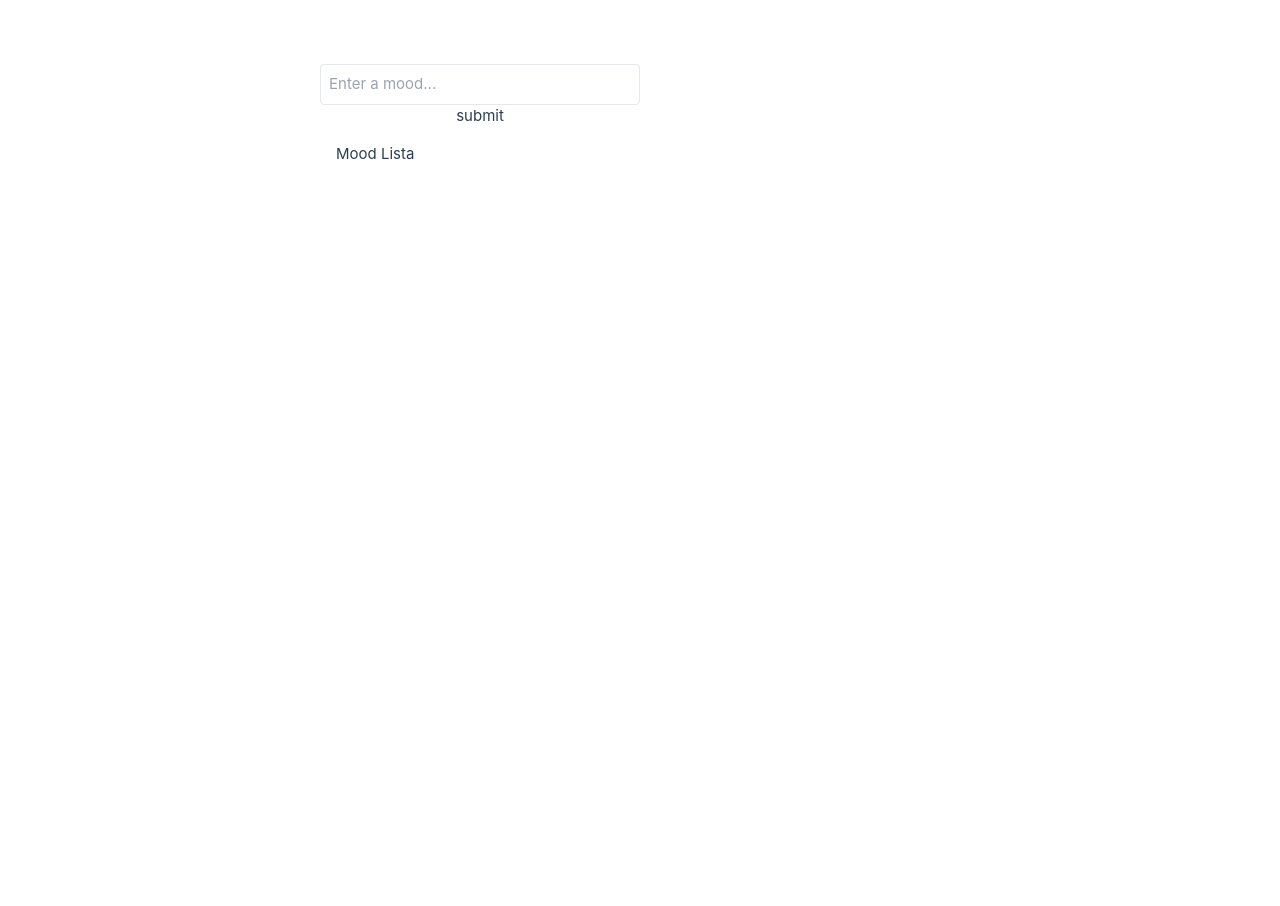
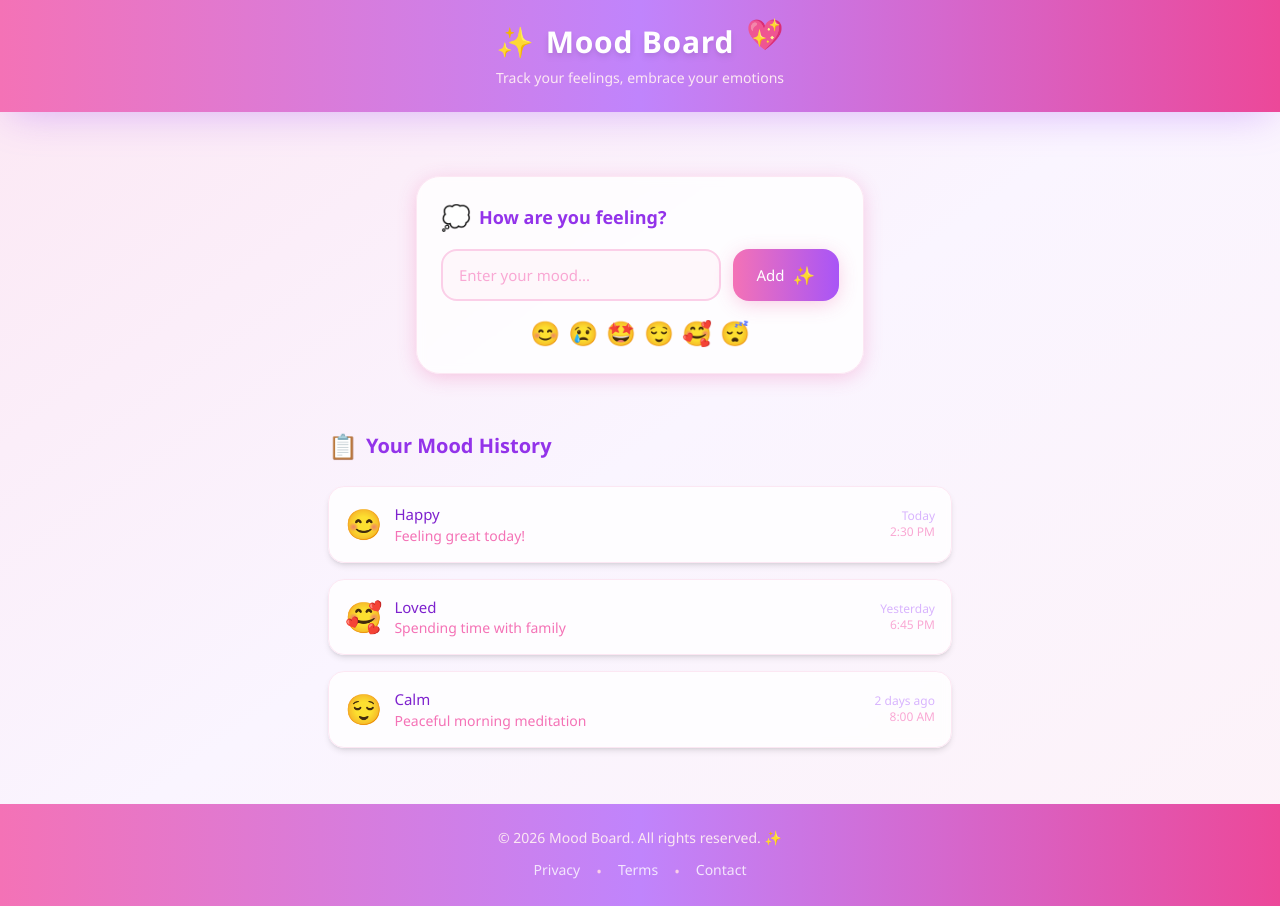
Before and after one commit to ayaosamaramadan/Mood-Board, a Vue app in the folder frontend/: page / in a window 1280 px wide. Before the commit the page ends 800 px from the top, so only its background shows below. Built offline with nearby package versions, Linux system fonts and the light colour scheme.

Commit message:
enhance UI styles

```diff
--- a/frontend/src/assets/main.css
+++ b/frontend/src/assets/main.css
@@ -2,37 +2,48 @@
 @tailwind base;
 @tailwind components;
 @tailwind utilities;
+@import url('https://fonts.googleapis.com/css2?family=Quicksand:wght@400;500;600;700&display=swap');
+
+* {
+  font-family: 'Quicksand', 'Segoe UI', sans-serif;
+}
 
 #app {
-  max-width: 1280px;
-  margin: 0 auto;
-  padding: 2rem;
-  font-weight: normal;
+  min-height: 100vh;
 }
 
-a,
-.green {
-  text-decoration: none;
-  color: hsla(160, 100%, 37%, 1);
-  transition: 0.4s;
-  padding: 3px;
+body {
+  margin: 0;
+  padding: 0;
+  background: linear-gradient(135deg, #fce7f3 0%, #f3e8ff 50%, #fdf2f8 100%);
 }
 
-@media (hover: hover) {
-  a:hover {
-    background-color: hsla(160, 100%, 37%, 0.2);
-  }
+::-webkit-scrollbar {
+  width: 8px;
 }
 
-@media (min-width: 1024px) {
-  body {
-    display: flex;
-    place-items: center;
-  }
+::-webkit-scrollbar-track {
+  background: #fce7f3;
+}
 
-  #app {
-    display: grid;
-    grid-template-columns: 1fr 1fr;
-    padding: 0 2rem;
-  }
+::-webkit-scrollbar-thumb {
+  background: linear-gradient(180deg, #f472b6, #c084fc);
+  border-radius: 10px;
 }
+
+::-webkit-scrollbar-thumb:hover {
+  background: linear-gradient(180deg, #ec4899, #a855f7);
+}
+
+
+* {
+  transition-property: color, background-color, border-color, outline-color, text-decoration-color, fill, stroke, opacity, box-shadow, transform;
+  transition-timing-function: cubic-bezier(0.4, 0, 0.2, 1);
+  transition-duration: 150ms;
+}
+
+
+::selection {
+  background: #f9a8d4;
+  color: #831843;
+}
--- a/frontend/src/components/Home.vue
+++ b/frontend/src/components/Home.vue
@@ -7,10 +7,12 @@ import AppHeader from './Home/AppHeader.vue';
 </script>
 
 <template>
-    <div class="min-h-screen flex flex-col">
+    <div class="min-h-screen flex flex-col bg-gradient-to-br from-pink-100 via-purple-50 to-pink-50">
         <AppHeader />
-        <InputMood />
-        <MoodList />
+        <main class="flex-1 flex flex-col items-center px-4 py-8">
+            <InputMood />
+            <MoodList />
+        </main>
         <AppFooter />
     </div>
 </template>
--- a/frontend/src/components/Home/AppFooter.vue
+++ b/frontend/src/components/Home/AppFooter.vue
@@ -1,10 +1,22 @@
 <script setup>
-
 </script>
 
 <template>
-    <footer class=" text-white p-4 text-center">
-        &copy; 2026 Mood Board. All rights reserved.
+    <footer
+        class="bg-gradient-to-r from-pink-400 via-purple-400 to-pink-500 text-white py-6 px-4 text-center shadow-lg">
+        <div class="max-w-4xl mx-auto">
+
+            <p class="text-pink-100 text-sm">
+                &copy; 2026 Mood Board. All rights reserved. ✨
+            </p>
+            <div class="flex justify-center gap-4 mt-3">
+                <a href="#" class="text-white/80 hover:text-white transition-colors text-sm hover:underline">Privacy</a>
+                <span class="text-pink-200">•</span>
+                <a href="#" class="text-white/80 hover:text-white transition-colors text-sm hover:underline">Terms</a>
+                <span class="text-pink-200">•</span>
+                <a href="#" class="text-white/80 hover:text-white transition-colors text-sm hover:underline">Contact</a>
+            </div>
+        </div>
     </footer>
 </template>
 
--- a/frontend/src/components/Home/AppHeader.vue
+++ b/frontend/src/components/Home/AppHeader.vue
@@ -1,13 +1,18 @@
 <template>
-    <header class="text-white p-4">
-            <h1 class="text-2xl font-bold">Mood Board</h1>
-        </header>
+    <header class="bg-gradient-to-r from-pink-400 via-purple-400 to-pink-500 text-white p-6 shadow-cute-lg">
+        <div class="max-w-4xl mx-auto flex items-center justify-center gap-3">
+            <span class="text-3xl animate-bounce-slow">✨</span>
+            <h1 class="text-3xl font-bold tracking-wide drop-shadow-md">
+                Mood Board
+            </h1>
+            <span class="text-3xl animate-bounce-slow" style="animation-delay: 0.5s">💖</span>
+        </div>
+        <p class="text-center text-pink-100 mt-2 text-sm font-medium">Track your feelings, embrace your emotions</p>
+    </header>
 </template>
 
 <script setup>
-
 </script>
 
 <style lang="scss" scoped>
-
 </style>
--- a/frontend/src/components/Home/InputMood.vue
+++ b/frontend/src/components/Home/InputMood.vue
@@ -1,12 +1,33 @@
 <template>
-   <input type="text" placeholder="Enter a mood..." class="w-full p-2 border rounded" />
-   <button>submit</button>
+    <div class="w-full max-w-md mx-auto mt-8 p-6 bg-white/80 backdrop-blur-sm rounded-3xl shadow-cute border border-pink-100">
+        <div class="flex items-center gap-2 mb-4">
+            <span class="text-2xl">💭</span>
+            <h2 class="text-lg font-semibold text-purple-600">How are you feeling?</h2>
+        </div>
+        <div class="flex gap-3">
+            <input
+                type="text"
+                placeholder="Enter your mood..."
+                class="flex-1 px-4 py-3 border-2 border-pink-200 rounded-2xl focus:border-purple-400 focus:outline-none focus:ring-4 focus:ring-purple-100 transition-all duration-300 placeholder-pink-300 text-purple-700 bg-pink-50/50"
+            />
+            <button class="px-6 py-3 bg-gradient-to-r from-pink-400 to-purple-500 text-white font-semibold rounded-2xl shadow-cute hover:shadow-cute-lg hover:scale-105 active:scale-95 transition-all duration-300 flex items-center gap-2">
+                <span>Add</span>
+                <span class="text-lg">✨</span>
+            </button>
+        </div>
+        <div class="flex justify-center gap-2 mt-4">
+            <button class="text-2xl hover:scale-125 transition-transform duration-200 hover:drop-shadow-lg" title="Happy">😊</button>
+            <button class="text-2xl hover:scale-125 transition-transform duration-200 hover:drop-shadow-lg" title="Sad">😢</button>
+            <button class="text-2xl hover:scale-125 transition-transform duration-200 hover:drop-shadow-lg" title="Excited">🤩</button>
+            <button class="text-2xl hover:scale-125 transition-transform duration-200 hover:drop-shadow-lg" title="Calm">😌</button>
+            <button class="text-2xl hover:scale-125 transition-transform duration-200 hover:drop-shadow-lg" title="Love">🥰</button>
+            <button class="text-2xl hover:scale-125 transition-transform duration-200 hover:drop-shadow-lg" title="Tired">😴</button>
+        </div>
+    </div>
 </template>
 
 <script setup>
-
 </script>
 
 <style lang="scss" scoped>
-
 </style>
--- a/frontend/src/components/Home/MoodList.vue
+++ b/frontend/src/components/Home/MoodList.vue
@@ -1,13 +1,70 @@
 <template>
-     <main class="flex-1 p-4">
-            <p>Mood Lista</p>
-        </main>
+     <main class="w-full max-w-2xl mx-auto mt-8 p-6">
+        <div class="flex items-center gap-2 mb-6">
+            <span class="text-2xl">📋</span>
+            <h2 class="text-xl font-semibold text-purple-600">Your Mood History</h2>
+        </div>
+
+       <div class="grid gap-4">
+            <div class="group p-4 bg-white/80 backdrop-blur-sm rounded-2xl shadow-md hover:shadow-cute transition-all duration-300 border border-pink-100 hover:border-pink-200 hover:-translate-y-1">
+                <div class="flex items-center justify-between">
+                    <div class="flex items-center gap-3">
+                        <span class="text-3xl group-hover:animate-bounce-slow">😊</span>
+                        <div>
+                            <p class="font-medium text-purple-700">Happy</p>
+                            <p class="text-sm text-pink-400">Feeling great today!</p>
+                        </div>
+                    </div>
+                    <div class="text-right">
+                        <p class="text-xs text-purple-300">Today</p>
+                        <p class="text-xs text-pink-300">2:30 PM</p>
+                    </div>
+                </div>
+            </div>
+
+            <div class="group p-4 bg-white/80 backdrop-blur-sm rounded-2xl shadow-md hover:shadow-cute transition-all duration-300 border border-pink-100 hover:border-pink-200 hover:-translate-y-1">
+                <div class="flex items-center justify-between">
+                    <div class="flex items-center gap-3">
+                        <span class="text-3xl group-hover:animate-bounce-slow">🥰</span>
+                        <div>
+                            <p class="font-medium text-purple-700">Loved</p>
+                            <p class="text-sm text-pink-400">Spending time with family</p>
+                        </div>
+                    </div>
+                    <div class="text-right">
+                        <p class="text-xs text-purple-300">Yesterday</p>
+                        <p class="text-xs text-pink-300">6:45 PM</p>
+                    </div>
+                </div>
+            </div>
+
+            <div class="group p-4 bg-white/80 backdrop-blur-sm rounded-2xl shadow-md hover:shadow-cute transition-all duration-300 border border-pink-100 hover:border-pink-200 hover:-translate-y-1">
+                <div class="flex items-center justify-between">
+                    <div class="flex items-center gap-3">
+                        <span class="text-3xl group-hover:animate-bounce-slow">😌</span>
+                        <div>
+                            <p class="font-medium text-purple-700">Calm</p>
+                            <p class="text-sm text-pink-400">Peaceful morning meditation</p>
+                        </div>
+                    </div>
+                    <div class="text-right">
+                        <p class="text-xs text-purple-300">2 days ago</p>
+                        <p class="text-xs text-pink-300">8:00 AM</p>
+                    </div>
+                </div>
+            </div>
+        </div>
+
+        <div class="hidden text-center py-12">
+            <span class="text-6xl mb-4 block animate-float">🌸</span>
+            <p class="text-purple-400 font-medium">No moods yet!</p>
+            <p class="text-pink-300 text-sm">Start tracking how you feel ✨</p>
+        </div>
+    </main>
 </template>
 
 <script setup>
-
 </script>
 
 <style lang="scss" scoped>
-
 </style>
--- a/frontend/tailwind.config.js
+++ b/frontend/tailwind.config.js
@@ -4,10 +4,50 @@
    purge: ['./index.html', './src/**/*.{vue,js,ts,jsx,tsx}'],
     darkMode: false, // or 'media' or 'class'
     theme: {
-      extend: {},
-    },
-    variants: {
-      extend: {},
+      extend: {
+      colors: {
+        pink: {
+          50: '#fdf2f8',
+          100: '#fce7f3',
+          200: '#fbcfe8',
+          300: '#f9a8d4',
+          400: '#f472b6',
+          500: '#ec4899',
+          600: '#db2777',
+        },
+        purple: {
+          50: '#faf5ff',
+          100: '#f3e8ff',
+          200: '#e9d5ff',
+          300: '#d8b4fe',
+          400: '#c084fc',
+          500: '#a855f7',
+        },
+        lavender: {
+          100: '#e8e0f0',
+          200: '#d4c4e3',
+          300: '#b8a4d0',
+        },
+      },
+      fontFamily: {
+        cute: ['Quicksand', 'Comic Sans MS', 'cursive'],
+      },
+      boxShadow: {
+        'cute': '0 4px 20px -2px rgba(236, 72, 153, 0.3)',
+        'cute-lg': '0 10px 40px -10px rgba(168, 85, 247, 0.4)',
+      },
+      animation: {
+        'bounce-slow': 'bounce 2s infinite',
+        'pulse-soft': 'pulse 3s ease-in-out infinite',
+        'float': 'float 3s ease-in-out infinite',
+      },
+      keyframes: {
+        float: {
+          '0%, 100%': { transform: 'translateY(0)' },
+          '50%': { transform: 'translateY(-10px)' },
+        },
+      },
+          },
     },
     plugins: [],
   }
```
